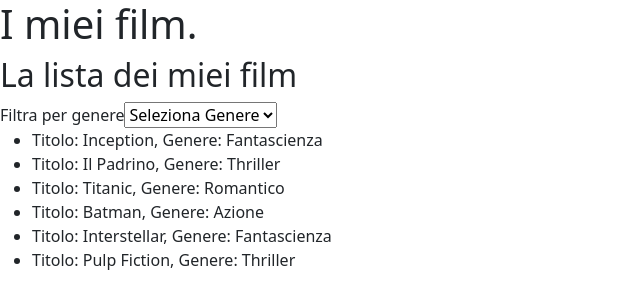
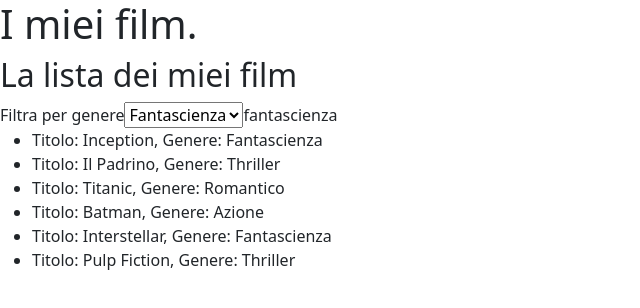
Before and after one commit to stefanosorrenti/react-movie-filter, a React (Vite) app: page / in a window 1280 px wide. Shown: the top 308 px of the page, without its empty margins (0-640 px from the left). Built offline with nearby package versions, Linux system fonts and the light colour scheme.

Commit message:
AppMain: add onChange linster for selected tag

```diff
--- a/src/components/AppMain.jsx
+++ b/src/components/AppMain.jsx
@@ -1,7 +1,7 @@
 //IMPORTS
 
-import { useState, useEffect } from "react"
-
+import { useState } from "react";
+import { useEffect } from "react";
 
 export default function AppMain() {
     //DATA
@@ -13,8 +13,9 @@ export default function AppMain() {
         { title: 'Interstellar', genre: 'Fantascienza' },
         { title: 'Pulp Fiction', genre: 'Thriller' },
     ]
+
     const [filmList, setFilmList] = useState(films) //Variabile di stato contente i film da renderizzare
-
+    const [selectedFilm, setSelectedFilm] = useState('fantascienza')
     function prova () {
         console.log('evento successo');
 
@@ -35,20 +36,22 @@ export default function AppMain() {
                 <h2>La lista dei miei film</h2>
 
                 {/* Filter select */}
-
-                <form>
                     <label htmlFor="gener">Filtra per genere</label>
 
-                    <select name="gener" id="gener">
-                        <option onClick={prova} value="null" autoFocus>Seleziona Genere</option>
-                        <option value="Fantascienza">Fantascienza</option>
-                        <option value="Thriller">Thriller</option>
-                        <option value="Romantico">Romantico</option>
-                        <option value="Azione">Azione</option>
+                    <select value={selectedFilm}
+                    name="gener"
+                    id="gener"
+                    onChange={(e) => setSelectedFilm(e.target.value)}>
+                        <option value="fantascienza">Fantascienza</option>
+                        <option value="thriller">Thriller</option>
+                        <option value="romantico">Romantico</option>
+                        <option value="azione">Azione</option>
                     </select>
 
 
-                </form>
+                {selectedFilm}
+
+
 
                 {/* Film list */}
 
```
